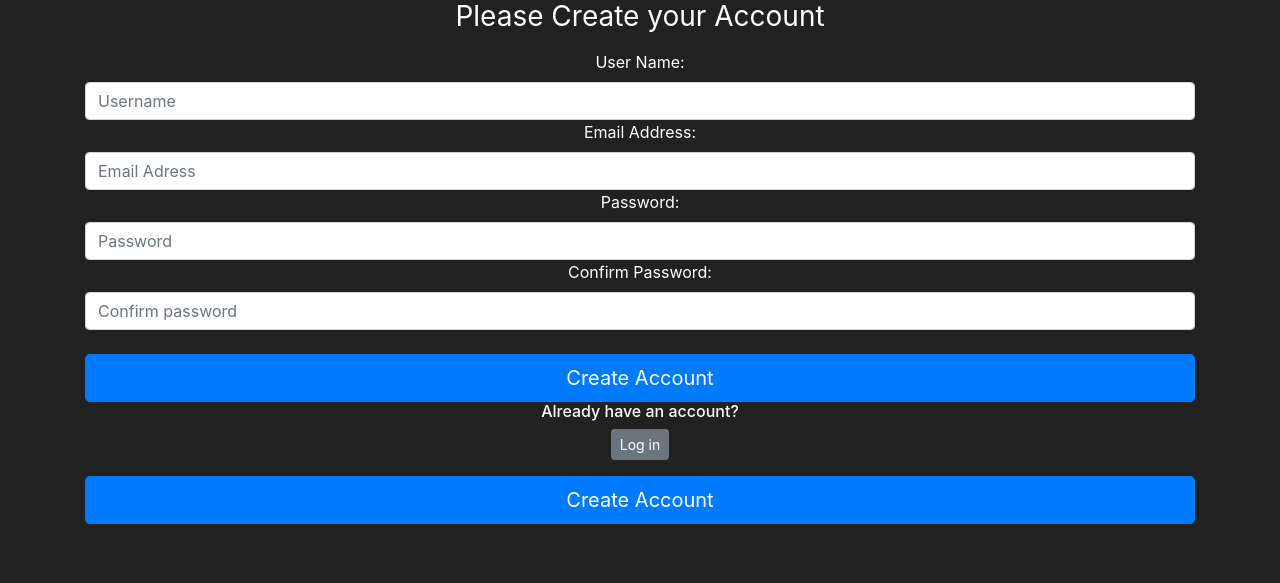
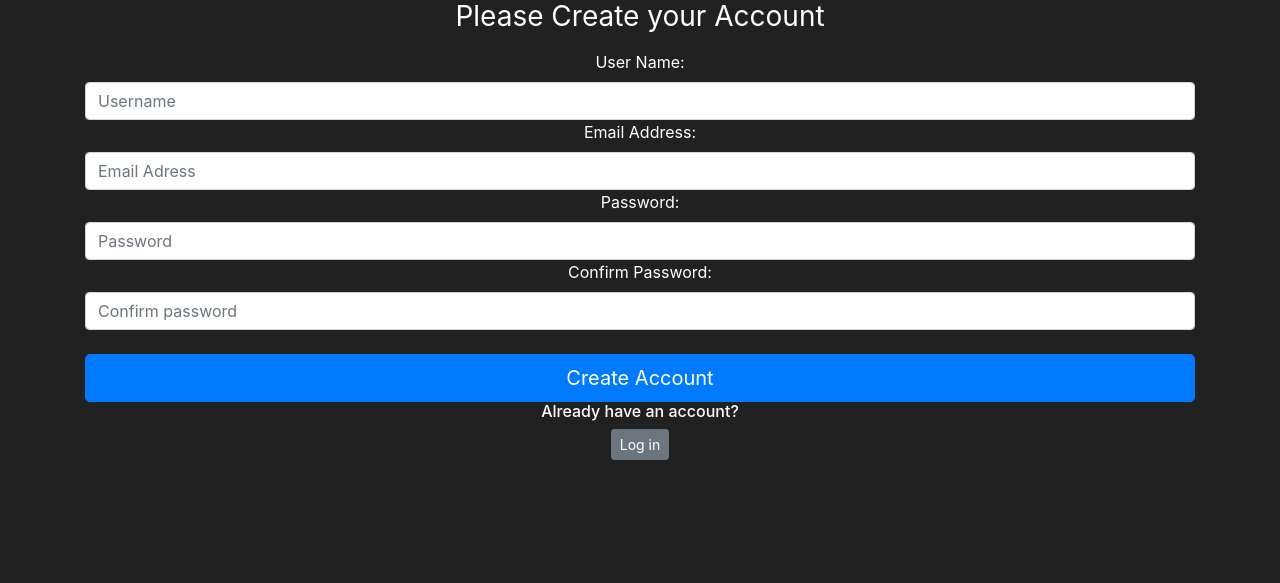
Before and after one commit to geanca-coder/FlaskProject, a Flask app: page /register in a window 1280 px wide. Shown: the part 56-639 px from the top of the page. Run offline with Flask 2, Linux system fonts and the light colour scheme; some libraries are stand-ins or nearby versions.

Commit message:
registration bug fixed

```diff
--- a/market/templates/register.html
+++ b/market/templates/register.html
@@ -28,7 +28,6 @@
                 <h6>Already have an account?</h6>
                 <a class="btn btn-sm btn-secondary" href="{{ url_for('login_page')}}">Log in</a>
             </div>
-            {{ form.submit(class="btn btn-lg btn-block btn-primary") }}
         </form>
 
 
```
